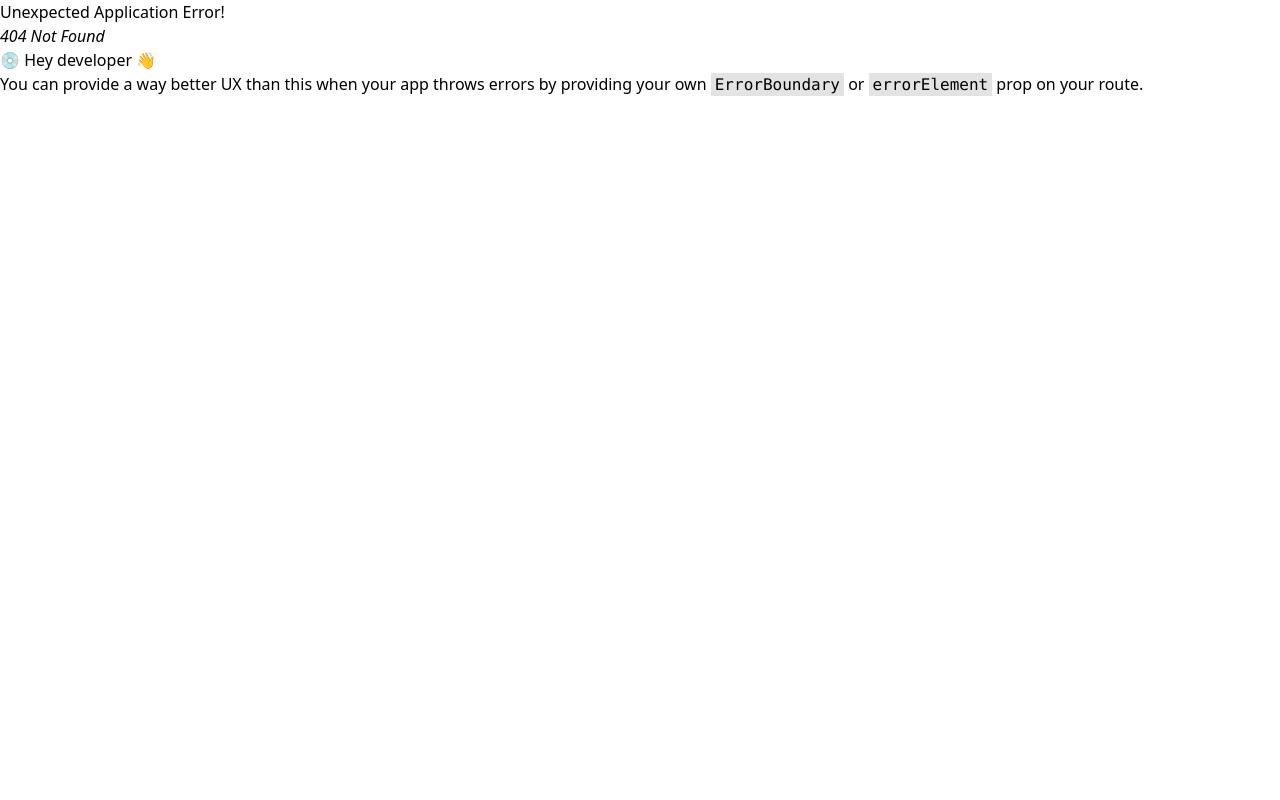
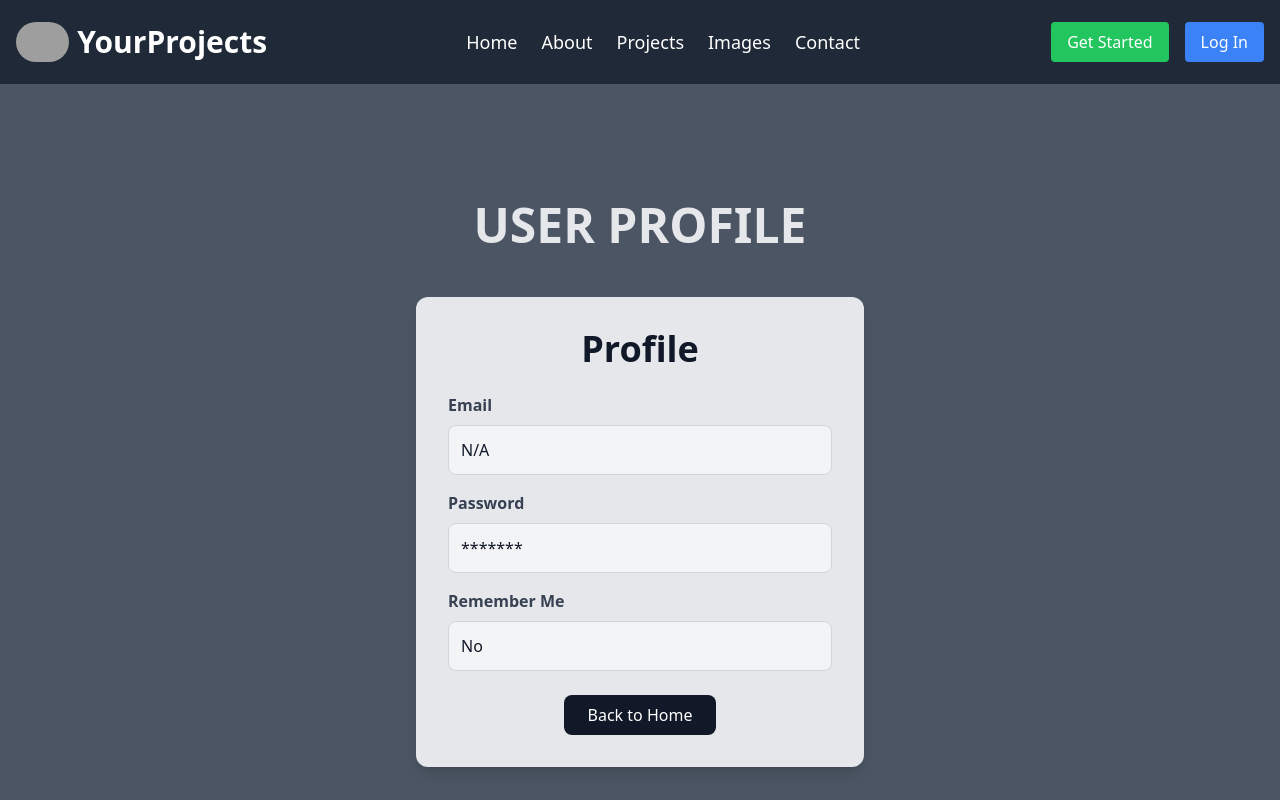
Before and after one commit to sonuthakur03/YourProjects, a React (Vite) app: page /user in a window 1280 px wide. Before the commit this address had no page. Shown: the top 800 px of the page. Built offline with nearby package versions, Linux system fonts and the light colour scheme; grey boxes are pictures that could not be loaded.

Commit message:
added user page

```diff
--- a/src/components/Login/Login.jsx
+++ b/src/components/Login/Login.jsx
@@ -1,6 +1,6 @@
 import React, { useContext, useState } from "react";
+import { useNavigate } from "react-router-dom";
 import UserContext from "../../contexts/UserContext";
-import User from "../User/User";
 
 const Login = () => {
   const [email, setEmail] = useState("");
@@ -8,6 +8,7 @@ const Login = () => {
   const [remember, setRemember] = useState(false);
 
   const { setUser } = useContext(UserContext);
+  const navigate = useNavigate();
 
   const handleReset = () => {
     setEmail("");
@@ -19,9 +20,16 @@ const Login = () => {
     e.preventDefault();
     const loginData = new FormData(e.target);
     const loginObj = Object.fromEntries(loginData.entries());
-    console.log(loginObj);
-    setUser(loginData);
+
+    const email = loginObj.email;
+    const password = loginObj.password;
+    const remember = loginObj["remember-me"] === "on";
+
+    setUser({ email, password, remember });
     handleReset();
+
+    // Navigate to user page after login
+    navigate("/user");
   };
 
   return (
@@ -76,8 +84,8 @@ const Login = () => {
                 type="checkbox"
                 id="remember-me"
                 name="remember-me"
-                value={remember}
-                onChange={(e) => setRemember(e.target.value)}
+                checked={remember}
+                onChange={(e) => setRemember(e.target.checked)}
               />
               <label
                 htmlFor="remember-me"
@@ -93,11 +101,10 @@ const Login = () => {
           </div>
           <button
             type="submit"
-            className="w-full px-6 py-2 bg-gray-900 text-white rounded-lg hover:bg-gray-800 focus:outline-none focus:ring-2 focus:ring-gray-500"
+            className="mt-1 w-full px-6 py-2 bg-gray-900 text-white rounded-lg hover:bg-gray-800 focus:outline-none focus:ring-2 focus:ring-gray-500"
           >
             Login
           </button>
-          <User />
         </form>
       </div>
     </div>
--- a/src/components/User/User.jsx
+++ b/src/components/User/User.jsx
@@ -1,21 +1,55 @@
 import React, { useContext } from "react";
 import UserContext from "../../contexts/UserContext";
+import { Link } from "react-router-dom";
 
-function User() {
+const User = () => {
   const { user } = useContext(UserContext);
-  console.log(user);
 
-  if (!user)
-    return (
-      <div className="text-xl bg-red-500 text-white text-center p-1 rounded-lg">
-        Please Login!!
+  return (
+    <div className="bg-gray-600 min-h-screen flex flex-col items-center justify-center gap-4">
+      <h2 className="text-5xl font-bold mb-8 text-center text-gray-200">
+        USER PROFILE
+      </h2>
+      <div className="w-full max-w-md bg-gray-200 p-8 rounded-xl shadow-lg">
+        <h2 className="text-4xl font-bold mb-6 text-center text-gray-900">
+          Profile
+        </h2>
+        <div className="space-y-4">
+          <div>
+            <label className="block text-gray-700 font-semibold mb-2">
+              Email
+            </label>
+            <p className="w-full p-3 rounded-lg border border-gray-300 bg-gray-100 text-gray-900">
+              {user?.email || "N/A"}
+            </p>
+          </div>
+          <div>
+            <label className="block text-gray-700 font-semibold mb-2">
+              Password
+            </label>
+            <p className="w-full p-3 rounded-lg border border-gray-300 bg-gray-100 text-gray-900">
+              {user?.password || "*******"}
+            </p>
+          </div>
+          <div>
+            <label className="block text-gray-700 font-semibold mb-2">
+              Remember Me
+            </label>
+            <p className="w-full p-3 rounded-lg border border-gray-300 bg-gray-100 text-gray-900">
+              {user?.remember ? "Yes" : "No"}
+            </p>
+          </div>
+        </div>
+        <div className="flex justify-center mt-6">
+          <Link to="/">
+            <button className="px-6 py-2 bg-gray-900 text-white rounded-lg hover:bg-gray-800 focus:outline-none focus:ring-2 focus:ring-gray-500">
+              Back to Home
+            </button>
+          </Link>
+        </div>
       </div>
-    );
-  return (
-    <div className="text-xl bg-green-500 text-white text-center p-1 rounded-lg">
-      Welcome to our site!!
     </div>
   );
-}
+};
 
 export default User;
--- a/src/main.jsx
+++ b/src/main.jsx
@@ -14,12 +14,14 @@ import Contact from "./components/Contact/Contact.jsx";
 import Projects from "./components/Projects/Projects.jsx";
 import Design from "./components/Design/Design.jsx";
 import Login from "./components/Login/Login.jsx";
+import User from "./components/User/User.jsx";
 
 const router = createBrowserRouter(
   createRoutesFromElements(
     <Route path="/" element={<App />}>
       <Route path="" element={<Home />} />
-      <Route path="/login" element={<Login />} />
+      <Route path="login" element={<Login />} />
+      <Route path="user" element={<User />} />
       <Route path="about" element={<About />} />
       <Route path="contact" element={<Contact />} />
       <Route path="projects" element={<Projects />} />
```
